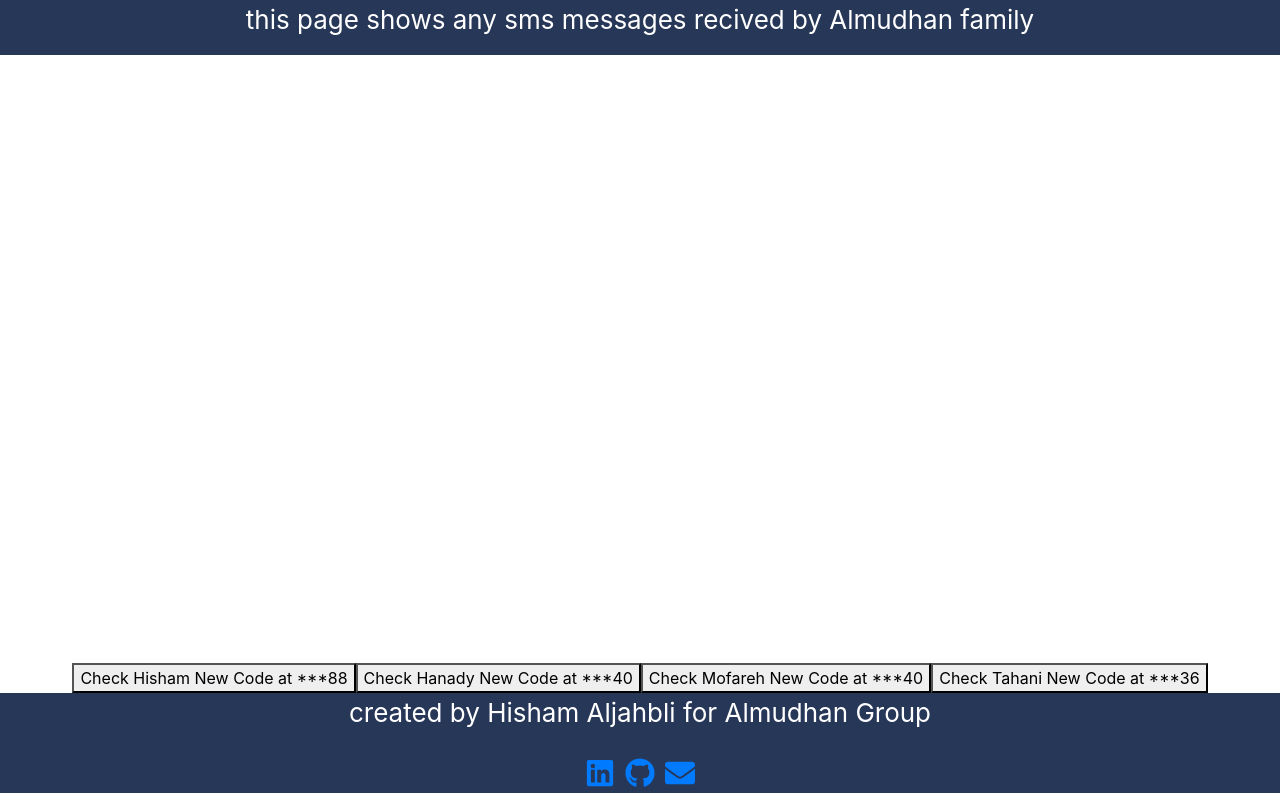
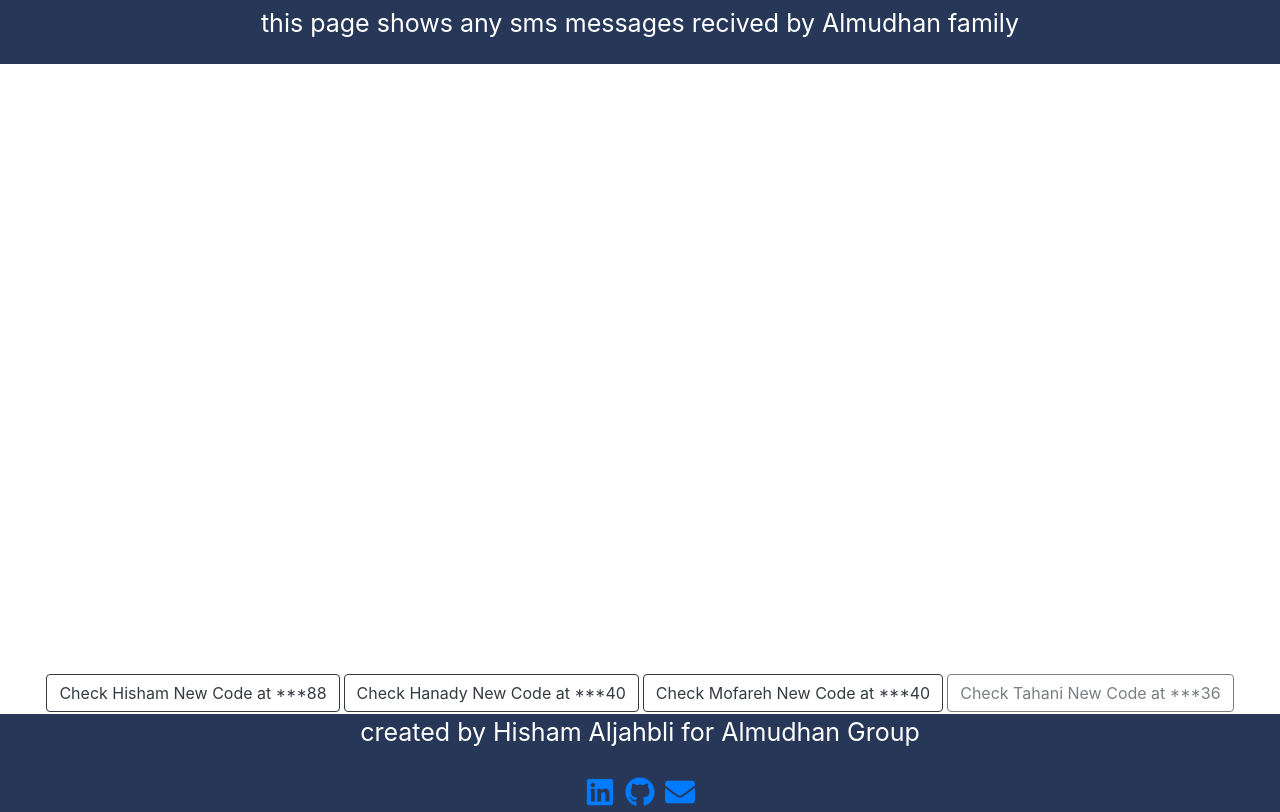
Before and after one commit to hamjahb/sms-to-web-react-app-2025-update, a React (Create React App) app: page / in a window 1280 px wide. Built offline with nearby package versions, Linux system fonts and the light colour scheme.

Commit message:
add bootstrap buttons

```diff
--- a/src/App.css
+++ b/src/App.css
@@ -4,11 +4,8 @@
 
 .App-header {
   background-color: #273758;
-  display: flex;
-  flex-direction: column;
-  align-items: center;
-  justify-content: center;
-  font-size: calc(10px + 2vmin);
+  padding: 5px;
+  font-size: 25px;
   color: white;
 }
 
@@ -19,11 +16,7 @@
 
 .App-footer {
   background-color: #273758;
-  display: flex;
-  flex-direction: column;
-  align-items: center;
-  justify-content: center;
-  font-size: calc(10px + 2vmin);
+  font-size: 25px;
   color: white;
 }
 
@@ -32,23 +25,18 @@ a{
   padding: 5px;
 }
 
-
-
 .smsCard{
   border:solid 2px #282c34 ;
-  margin: 10px;
+  margin: 5px;
+  padding: 10px;
   display: inline-table;
   max-width: 34vh;
   min-width: 34vh;
   box-shadow: 5px 4px 8px 0 rgba(0,0,0,0.2);
   border-radius: 10px 10px 10px 10px;
-  margin: 10px;
   background: whitesmoke;
-  padding: 2vh;
 }
 
-
-button {
-  margin: 10px;
-
+.btn {
+  margin: 2px;
 }
--- a/src/App.js
+++ b/src/App.js
@@ -9,7 +9,8 @@ import { FaGithub, FaLinkedin, FaEnvelope} from "react-icons/fa";
 // import pages and componenets
 import AllMessageContainer from './pages/AllMessageContainer'
 
-
+// bootstrap imports
+import Button from 'react-bootstrap/Button';
 
 class App extends Component {
   constructor(props){
@@ -27,7 +28,7 @@ class App extends Component {
   }
 
   onButtonClick() {
-    // console.log('hisham button is clicked');
+    // console.log('hisham Button is clicked');
     this.smsListReset()
     console.log('list reset');
 
@@ -45,7 +46,7 @@ class App extends Component {
 
 
   onHanadyButtonClick() {
-    // console.log('hanady button is clicked');
+    // console.log('hanady Button is clicked');
     this.smsListReset()
     // console.log('list reset');
     axios.get('https://obscure-lowlands-72494.herokuapp.com/hanadyapi')
@@ -62,7 +63,7 @@ class App extends Component {
 
 
   onMofarehButtonClick() {
-    // console.log('mofareh button is clicked');
+    // console.log('mofareh Button is clicked');
     this.smsListReset()
     // console.log('list reset');
     axios.get('https://obscure-lowlands-72494.herokuapp.com/mofarehapi')
@@ -79,7 +80,7 @@ class App extends Component {
 
 
   onTahaniButtonClick() {
-    // console.log('Tahani button is clicked');
+    // console.log('Tahani Button is clicked');
     this.smsListReset()
     // console.log('list reset');
     axios.get('https://obscure-lowlands-72494.herokuapp.com/tahaniapi')
@@ -108,12 +109,12 @@ class App extends Component {
         </header>
 
         <body className="App-body">
-          <AllMessageContainer id='messageContainer'smsList = {this.state.smsList}/>
+          <AllMessageContainer id='messageContainer' smsList = {this.state.smsList}/>
         </body>
-          <button onClick = {(e) => this.onButtonClick(e)} >Check Hisham New Code at ***88</button>
-          <button onClick = {(e) => this.onHanadyButtonClick(e)} >Check Hanady New Code at ***40 </button>
-          <button onClick = {(e) => this.onMofarehButtonClick(e)} >Check Mofareh New Code at ***40</button>
-          <button onClick = {(e) => this.onTahaniButtonClick(e)} >Check Tahani New Code at ***36</button>
+          <Button variant="outline-dark" onClick = {(e) => this.onButtonClick(e)} >Check Hisham New Code at ***88</Button>
+          <Button variant="outline-dark" onClick = {(e) => this.onHanadyButtonClick(e)} >Check Hanady New Code at ***40 </Button>
+          <Button variant="outline-dark" onClick = {(e) => this.onMofarehButtonClick(e)} >Check Mofareh New Code at ***40</Button>
+          <Button disabled variant="outline-dark" onClick = {(e) => this.onTahaniButtonClick(e)} >Check Tahani New Code at ***36</Button>
 
 
         <footer className="App-footer">
```
